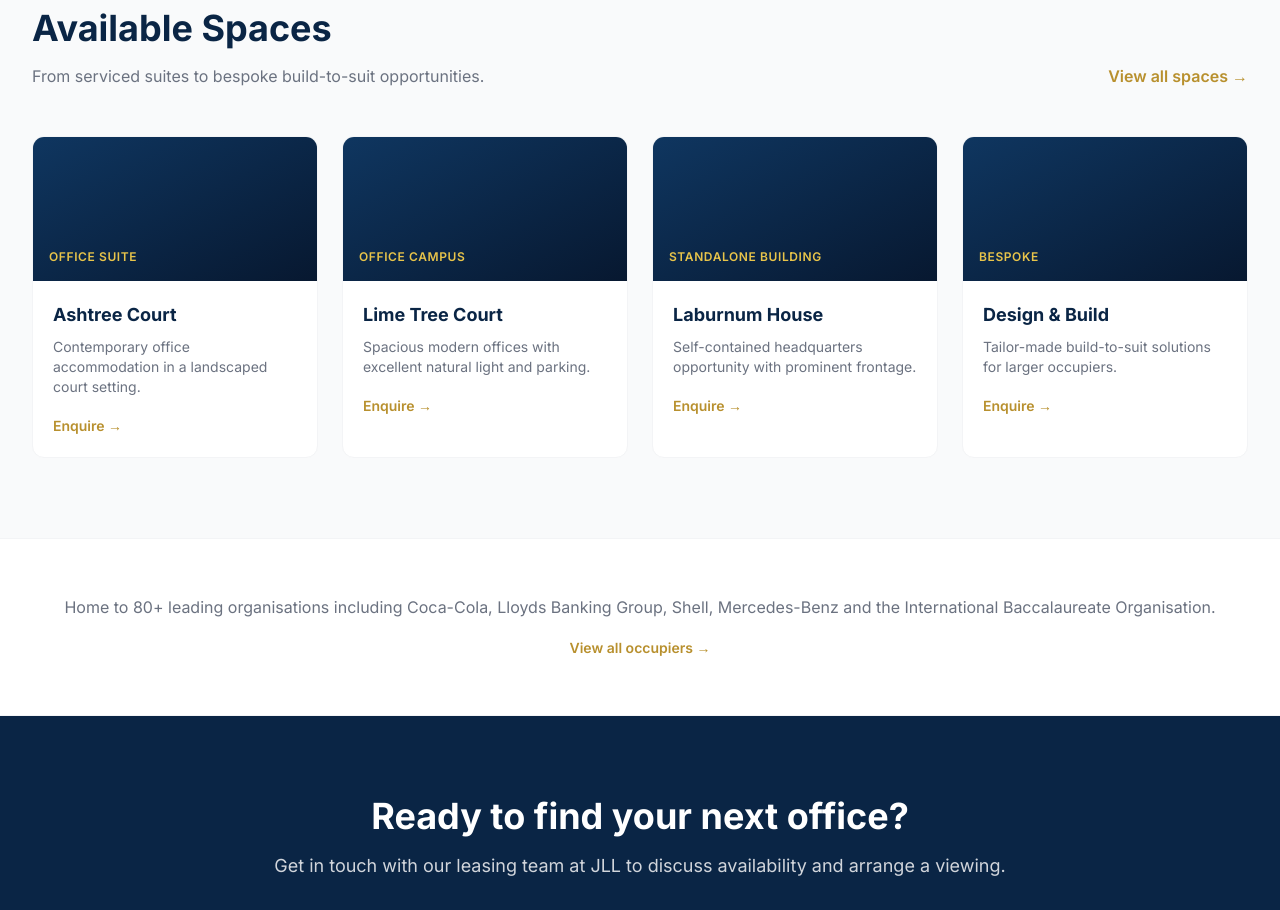
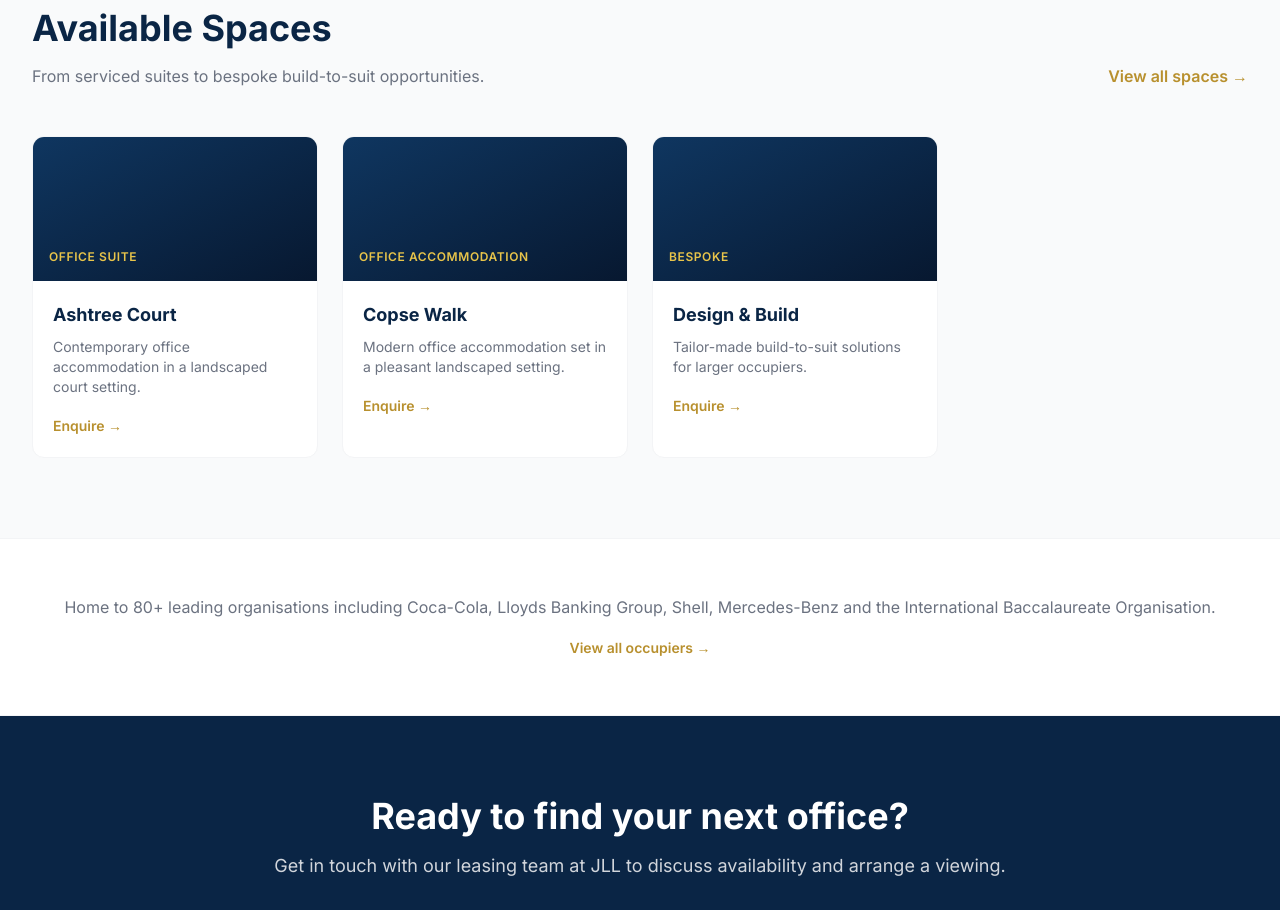
Before and after one commit to danielcridland96/cardiffgate-website, a Next.js app: page / in a window 1280 px wide. Shown: the part 1440-2350 px from the top of the page. Built offline with nearby package versions, Linux system fonts and the light colour scheme.

Commit message:
Remove Laburnum House and Lime Tree Court from home page featured spaces

```diff
--- a/app/page.tsx
+++ b/app/page.tsx
@@ -37,14 +37,9 @@ const featuredSpaces = [
     description: 'Contemporary office accommodation in a landscaped court setting.',
   },
   {
-    name: 'Lime Tree Court',
-    type: 'Office Campus',
-    description: 'Spacious modern offices with excellent natural light and parking.',
-  },
-  {
-    name: 'Laburnum House',
-    type: 'Standalone Building',
-    description: 'Self-contained headquarters opportunity with prominent frontage.',
+    name: 'Copse Walk',
+    type: 'Office Accommodation',
+    description: 'Modern office accommodation set in a pleasant landscaped setting.',
   },
   {
     name: 'Design & Build',
```
